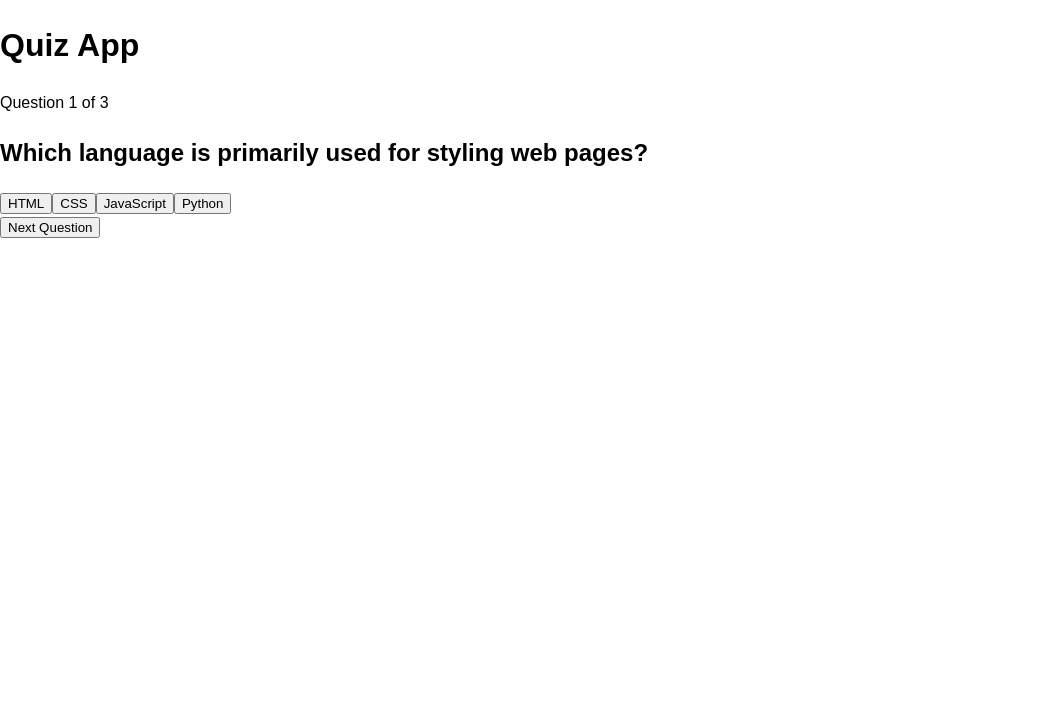
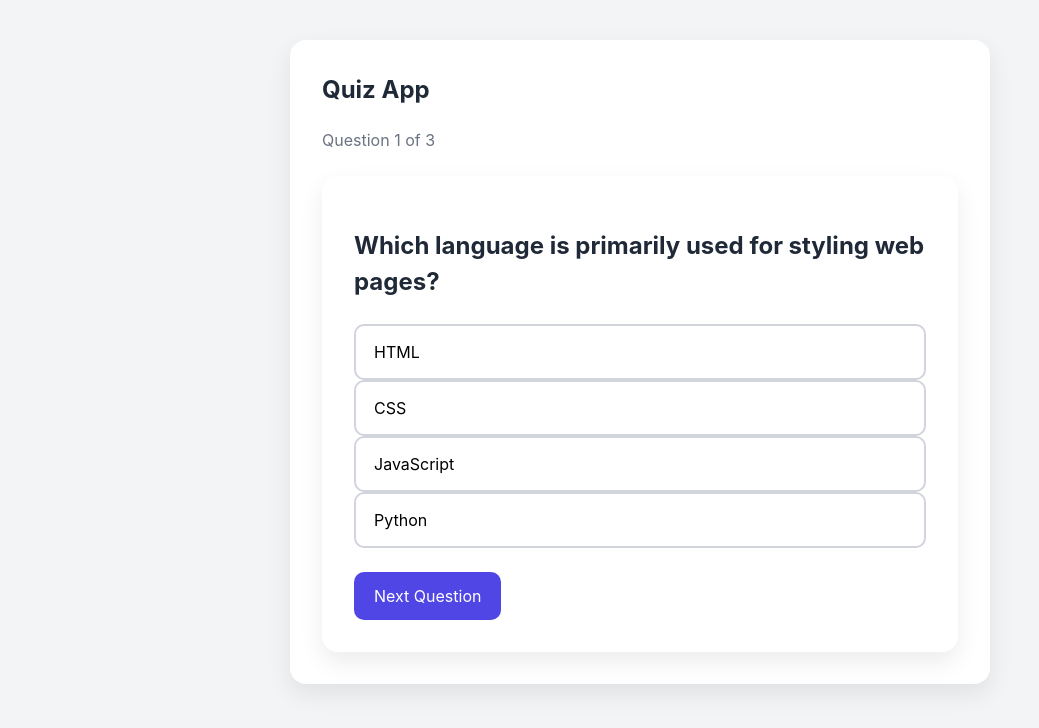
Before and after one commit to mykytapilec/quiz-app, a React (Vite) app: page / in a window 1280 px wide. Shown: the top 728 px of the page, without its empty margins (0-1039 px from the left). Built offline with nearby package versions, Linux system fonts and the light colour scheme.

Commit message:
style: add quiz application styling

```diff
--- a/src/App.tsx
+++ b/src/App.tsx
@@ -1,4 +1,5 @@
 import QuizQuestion from './components/QuizQuestion';
+import ResultScreen from './components/ResultScreen';
 import useQuiz from './hooks/useQuiz';
 
 function App() {
@@ -9,6 +10,7 @@ function App() {
     score,
     selectAnswer,
     nextQuestion,
+    restartQuiz,
     isFinished,
     totalQuestions,
   } = useQuiz();
@@ -16,20 +18,17 @@ function App() {
   if (isFinished) {
     return (
       <main>
-        <h1>Quiz Completed</h1>
-
-        <p>
-          Score: {score} / {totalQuestions}
-        </p>
+        <ResultScreen score={score} totalQuestions={totalQuestions} onRestart={restartQuiz} />
       </main>
     );
   }
 
   return (
     <main>
+      <section className="quiz-container">
         <h1>Quiz App</h1>
 
-      <p>
+        <p className="progress">
           Question {currentQuestionIndex + 1} of {totalQuestions}
         </p>
 
@@ -39,6 +38,7 @@ function App() {
           onAnswerSelect={selectAnswer}
           onNextQuestion={nextQuestion}
         />
+      </section>
     </main>
   );
 }
--- a/src/components/AnswerButton.tsx
+++ b/src/components/AnswerButton.tsx
@@ -13,7 +13,7 @@ function AnswerButton({ text, isSelected, isCorrect, onClick }: AnswerButtonProp
   }
 
   return (
-    <button type="button" className={className} onClick={onClick}>
+    <button type="button" className={`answer-button ${className}`} onClick={onClick}>
       {text}
     </button>
   );
--- a/src/components/QuizQuestion.tsx
+++ b/src/components/QuizQuestion.tsx
@@ -15,8 +15,8 @@ function QuizQuestion({
   onNextQuestion,
 }: QuizQuestionProps) {
   return (
-    <section>
-      <h2>{question.question}</h2>
+    <section className="quiz-container">
+      <h2 className="question-title">{question.question}</h2>
 
       <div>
         {question.options.map((option) => (
@@ -30,7 +30,7 @@ function QuizQuestion({
         ))}
       </div>
 
-      <button type="button" onClick={onNextQuestion}>
+      <button className="next-button" type="button" onClick={onNextQuestion}>
         Next Question
       </button>
     </section>
--- a/src/components/ResultScreen.tsx
+++ b/src/components/ResultScreen.tsx
@@ -8,7 +8,7 @@ function ResultScreen({ score, totalQuestions, onRestart }: ResultScreenProps) {
   const percentage = Math.round((score / totalQuestions) * 100);
 
   return (
-    <section>
+    <section className="result-container">
       <h1>Quiz Completed</h1>
 
       <p>
@@ -17,7 +17,7 @@ function ResultScreen({ score, totalQuestions, onRestart }: ResultScreenProps) {
 
       <p>{percentage}% correct answers</p>
 
-      <button type="button" onClick={onRestart}>
+      <button className="restart-button" type="button" onClick={onRestart}>
         Restart Quiz
       </button>
     </section>
--- a/src/index.css
+++ b/src/index.css
@@ -1,7 +1,15 @@
 :root {
-  font-family: Arial, Helvetica, sans-serif;
+  font-family:
+    Inter,
+    system-ui,
+    -apple-system,
+    BlinkMacSystemFont,
+    'Segoe UI',
+    sans-serif;
   line-height: 1.5;
   font-weight: 400;
+  color: #1f2937;
+  background: #f3f4f6;
 }
 
 * {
@@ -12,3 +20,84 @@ body {
   margin: 0;
   min-width: 320px;
 }
+
+button {
+  font: inherit;
+  cursor: pointer;
+}
+
+#root {
+  min-height: 100vh;
+}
+
+main {
+  width: min(100% - 32px, 700px);
+  margin: 0 auto;
+  padding: 40px 0;
+}
+
+.quiz-container,
+.result-container {
+  background: white;
+  border-radius: 16px;
+  padding: 32px;
+  box-shadow: 0 10px 25px rgb(0 0 0 / 0.08);
+}
+
+.quiz-container h1 {
+  margin-top: 0;
+}
+
+.question-title {
+  margin-bottom: 24px;
+}
+
+.answers-container {
+  display: flex;
+  flex-direction: column;
+  gap: 12px;
+}
+
+.answer-button {
+  width: 100%;
+  padding: 14px 18px;
+  border: 2px solid #d1d5db;
+  border-radius: 10px;
+  background: white;
+  text-align: left;
+  transition: 0.2s ease;
+}
+
+.answer-button:hover {
+  border-color: #6366f1;
+}
+
+.answer-button.correct {
+  border-color: #16a34a;
+  background: #dcfce7;
+}
+
+.answer-button.incorrect {
+  border-color: #dc2626;
+  background: #fee2e2;
+}
+
+.next-button,
+.restart-button {
+  margin-top: 24px;
+  padding: 12px 20px;
+  border: none;
+  border-radius: 10px;
+  background: #4f46e5;
+  color: white;
+}
+
+.next-button:hover,
+.restart-button:hover {
+  background: #4338ca;
+}
+
+.progress {
+  margin-bottom: 24px;
+  color: #6b7280;
+}
```
Lines whose indentation alone changed are shown as unchanged.
